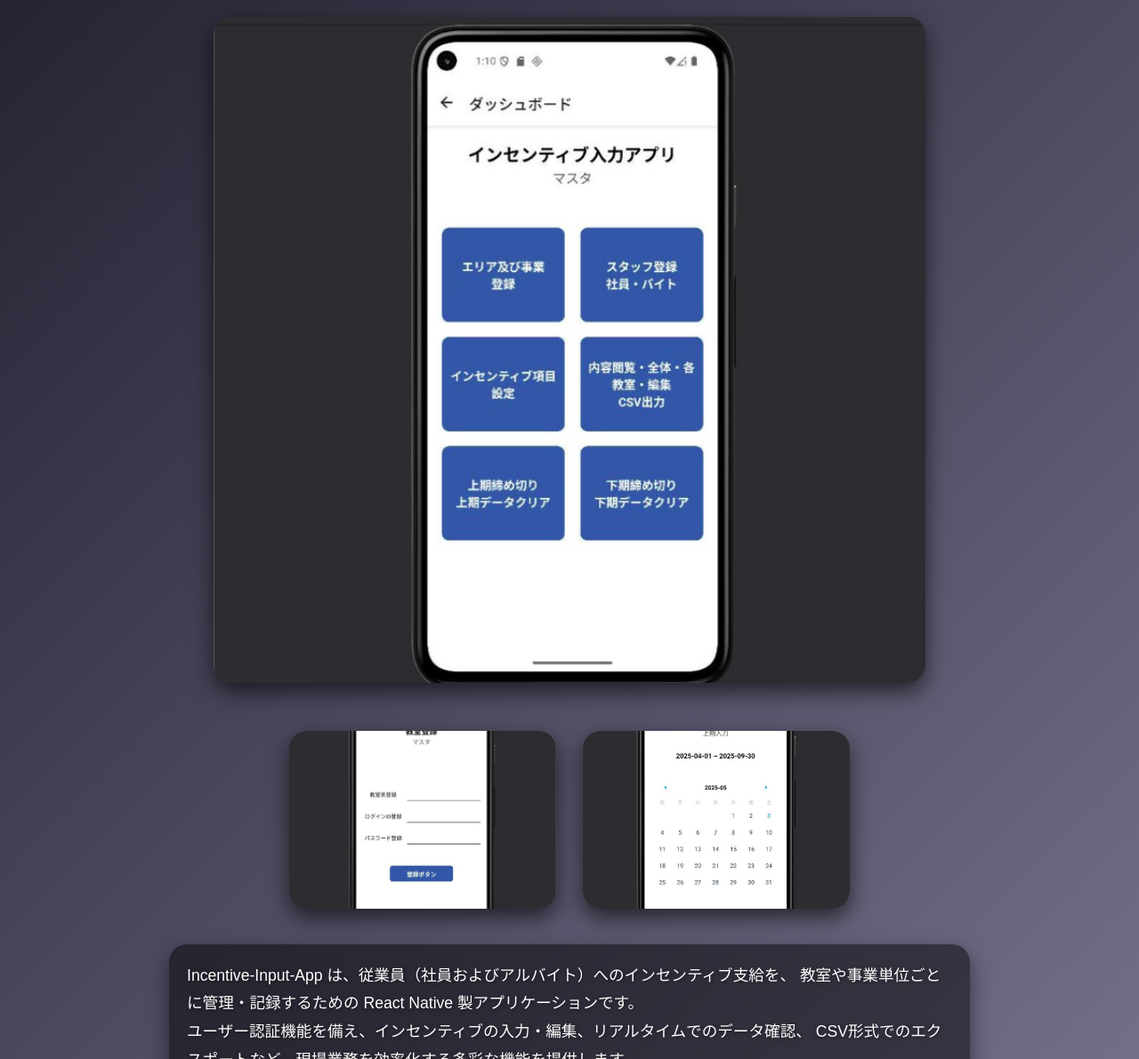
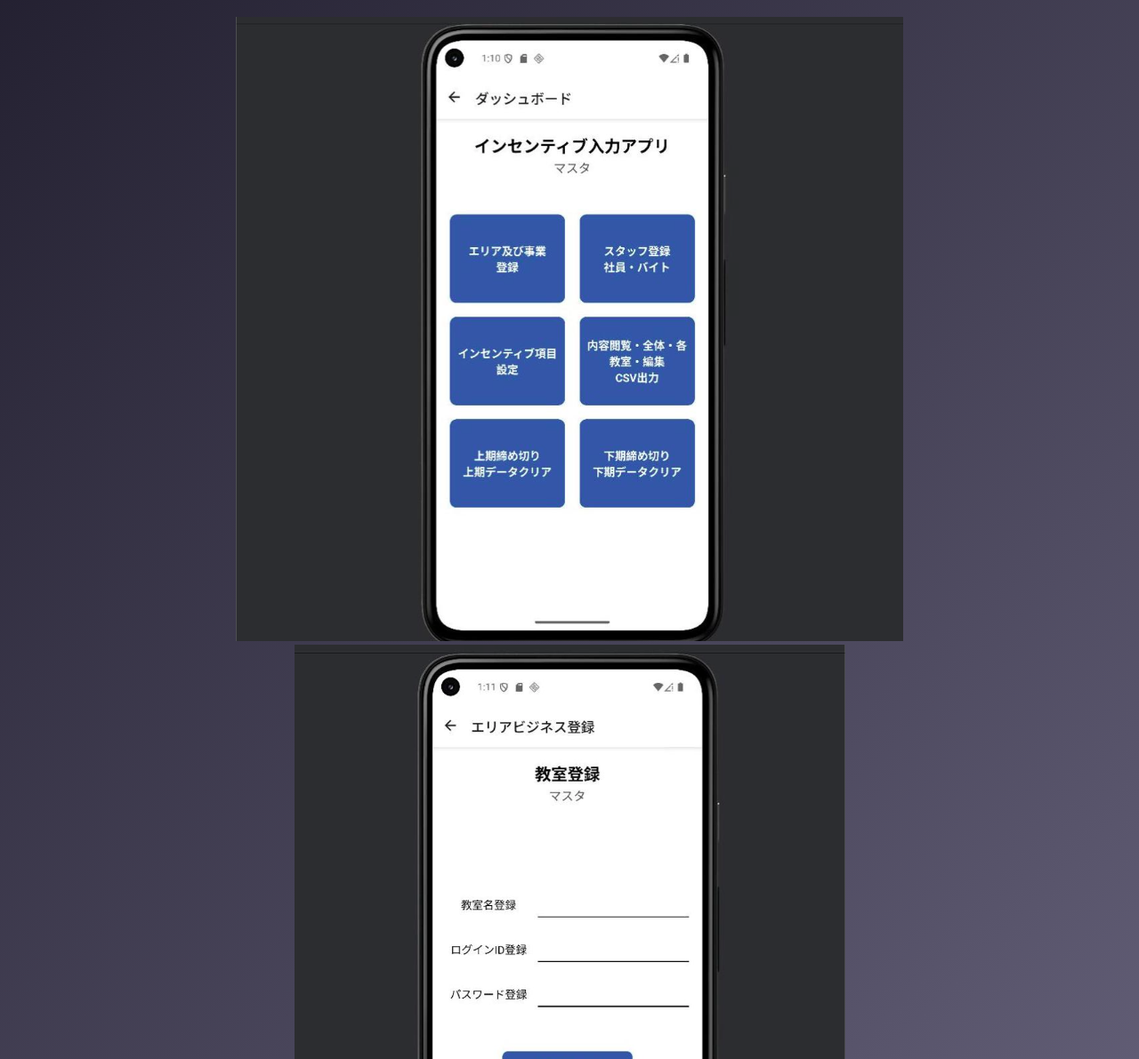
Before and after one commit to Olaf0321/Incentive-Input-App-Intro, a plain HTML site: page index.html in a window 1280 px wide. Shown: the part 209-1400 px from the top of the page at 89% size. Drawn offline with Linux system fonts and the light colour scheme.

Commit message:
fix/image-position

```diff
--- a/index.html
+++ b/index.html
@@ -19,14 +19,16 @@
         <h1 class="main-title">Incentive-Input-App</h1>
 
         <!-- 代表画像 -->
-        <div class="main-image">
+        <div class="">
             <img src="images/1.png" alt="代表火傷">
         </div>
 
-        <!-- 下の2つの画像 -->
-        <div class="burns">
-            <img class="burn" src="images/2.png" alt="火傷サブ1">
-            <img class="burn" src="images/3.png" alt="火傷サブ2">
+        <div class="">
+            <img src="images/2.png" alt="火傷サブ1">
+        </div>
+
+        <div class="">
+            <img src="images/3.png" alt="火傷サブ2">
         </div>
 
         <div class="description">
```
